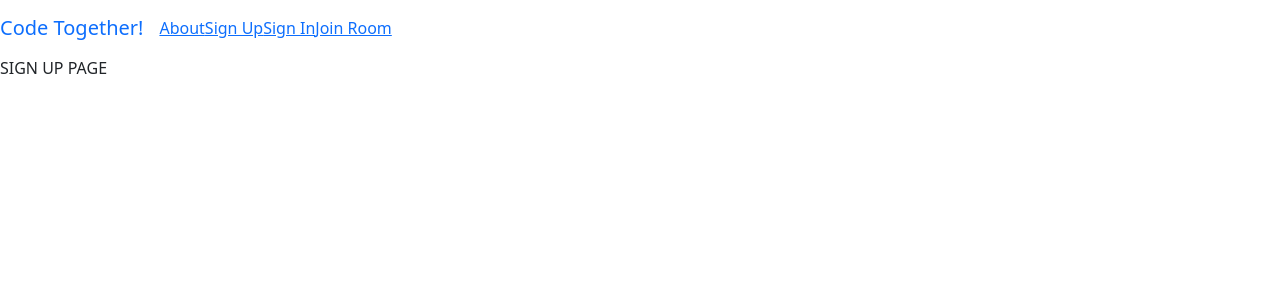
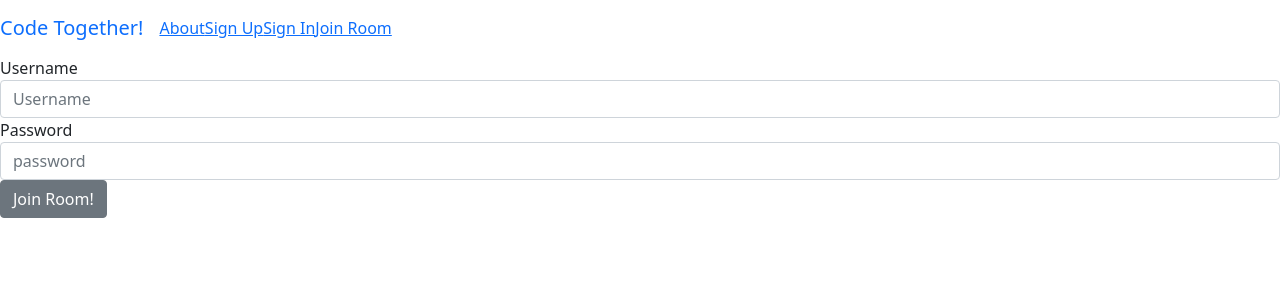
Before and after one commit to jonrus/CodeTogether-Frontend, a React (Create React App) app: page /signup in a window 1280 px wide. Shown: the top 300 px of the page. Built offline with nearby package versions, Linux system fonts and the light colour scheme.

Commit message:
user signup added

```diff
--- a/src/Components/Routes.tsx
+++ b/src/Components/Routes.tsx
@@ -38,7 +38,7 @@ export default function Routes() {
                     <AboutPage />
                 </Route>
                 <Route exact path="/signup">
-                    <SignUpPage />
+                    <SignUpPage fnSignUp={handleLogIn}/>
                 </Route>
                 <Route exact path="/signin">
                     <SignInPage fnSignIn={handleLogIn}/>
--- a/src/Components/SignUpPage.tsx
+++ b/src/Components/SignUpPage.tsx
@@ -1,7 +1,76 @@
-export default function SignUpPage() {
-    return(
-        <div>
-            SIGN UP PAGE
+import {useState} from "react";
+import {Redirect} from "react-router";
+import {Alert, Form, FormGroup, Input, Label, Button} from "reactstrap";
+import ApiHelper from "../api/ApiHelper";
+
+interface ISignUpPage {
+    fnSignUp(username: string, token: string): void
+}
+export default function SignUpPage({fnSignUp}: ISignUpPage) {
+    const login = async () => {
+        try {
+            const token = await ApiHelper.signUp(formData.username, formData.password);
+            fnSignUp(formData.username, token)
+            setSaved(true);
+        }
+        catch (e){
+            setFormData(DEFAULT_STATE);
+            setError(true);
+        }
+    };
+
+    const DEFAULT_STATE = {
+        username: "",
+        password: ""
+    }
+    const [saved, setSaved] = useState<boolean>(false);
+    const [error, setError] = useState<boolean>(false);
+    const [formData, setFormData] = useState(DEFAULT_STATE);
+    const handleSubmit = (e: React.FormEvent) => {
+        e.preventDefault();
+        login();
+    }
+    const handleChange = (e: React.ChangeEvent<HTMLInputElement>) => {
+        const {name, value} = e.target;
+        setFormData(current => ({
+            ...current,
+            [name]: value
+        }));
+    }
+
+    if (saved) return (<Redirect to={"/"} />);
+    return (
+        <div className="SignUpPage-Form">
+            {error && <Alert color="danger">Username in use</Alert>}
+            <Form onSubmit={handleSubmit}>
+                <FormGroup>
+                    <Label for="username">Username</Label>
+                    <Input
+                        type="text"
+                        name="username"
+                        id="username"
+                        placeholder="Username"
+                        autoComplete="off"
+                        required
+                        value={formData.username}
+                        onChange={handleChange}
+                    />
+                </FormGroup>
+                <FormGroup>
+                    <Label for="password">Password</Label>
+                    <Input
+                        type="password"
+                        name="password"
+                        id="password"
+                        autoComplete="off"
+                        required
+                        placeholder="password"
+                        value={formData.password}
+                        onChange={handleChange}
+                    />
+                </FormGroup>
+                <Button>Join Room!</Button>
+            </Form>
         </div>
     );
 }
```
